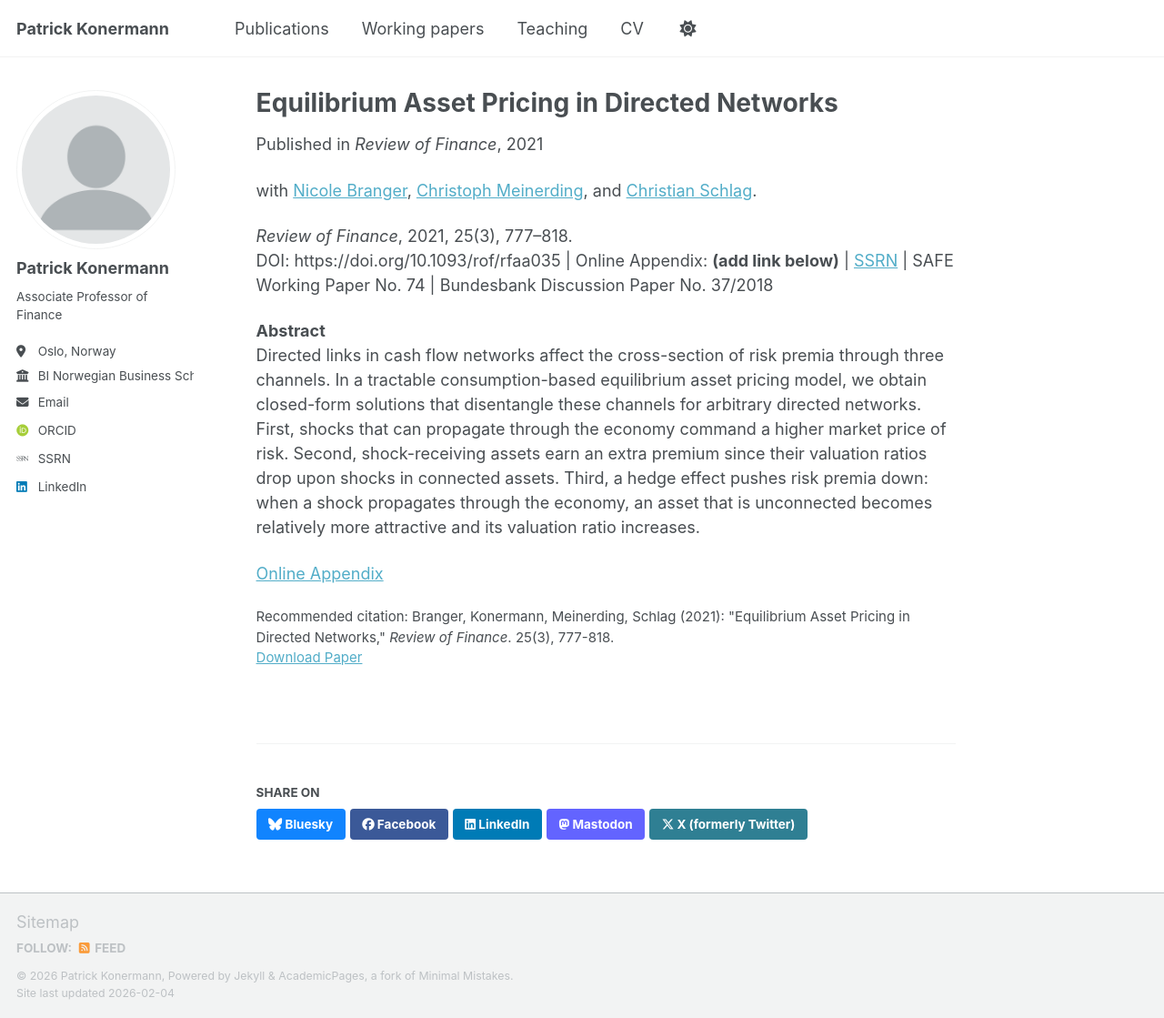
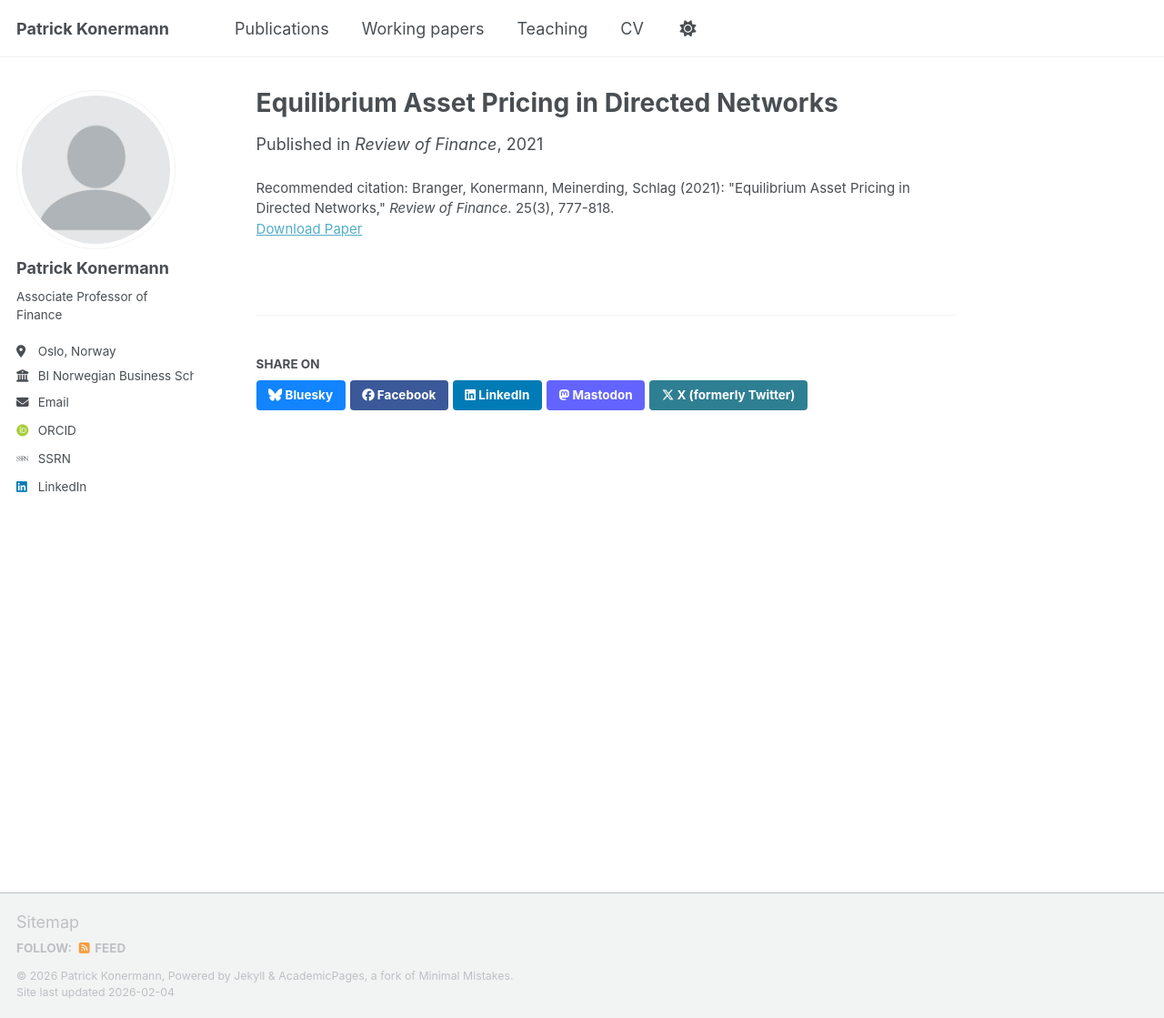
Before and after one commit to patrick-konermann/patrick-konermann.github.io, a Jekyll site: the page built from _publications/2021-equilibrium-asset-pricing-directed-networks.md, in a window 1280 px wide and 1119 px high. Shown: the whole window at 91% size. Built offline with Jekyll 4.4.1, drawn with Linux system fonts in a browser that asks for light colours; some web fonts are replaced; a script bundle is joined from its source files by our own code; library files that are not in the unit come from our copies.

Commit message:
Update 2021-equilibrium-asset-pricing-directed-networks.md

```diff
--- a/_publications/2021-equilibrium-asset-pricing-directed-networks.md
+++ b/_publications/2021-equilibrium-asset-pricing-directed-networks.md
@@ -9,15 +9,3 @@ venue: 'Review of Finance'
 paperurl: 'https://doi.org/10.1093/rof/rfaa035'
 citation: 'Branger, Konermann, Meinerding, Schlag (2021): &quot;Equilibrium Asset Pricing in Directed Networks,&quot; <i>Review of Finance</i>. 25(3), 777-818.'
 ---
-
-with [Nicole Branger](http://sites.google.com/site/nicolebranger01/Home),
-[Christoph Meinerding](https://www.sites.google.com/site/meinerding/home),
-and [Christian Schlag](https://sites.google.com/site/chschlagfinance/home).
-
-*Review of Finance*, 2021, 25(3), 777–818.
-DOI: https://doi.org/10.1093/rof/rfaa035 | Online Appendix: **(add link below)** | [SSRN](https://ssrn.com/abstract=2521434) | SAFE Working Paper No. 74 | Bundesbank Discussion Paper No. 37/2018
-
-**Abstract**
-Directed links in cash flow networks affect the cross-section of risk premia through three channels. In a tractable consumption-based equilibrium asset pricing model, we obtain closed-form solutions that disentangle these channels for arbitrary directed networks. First, shocks that can propagate through the economy command a higher market price of risk. Second, shock-receiving assets earn an extra premium since their valuation ratios drop upon shocks in connected assets. Third, a hedge effect pushes risk premia down: when a shock propagates through the economy, an asset that is unconnected becomes relatively more attractive and its valuation ratio increases.
-
-[Online Appendix](/files/networks_online_appendix_only.pdf)
```
